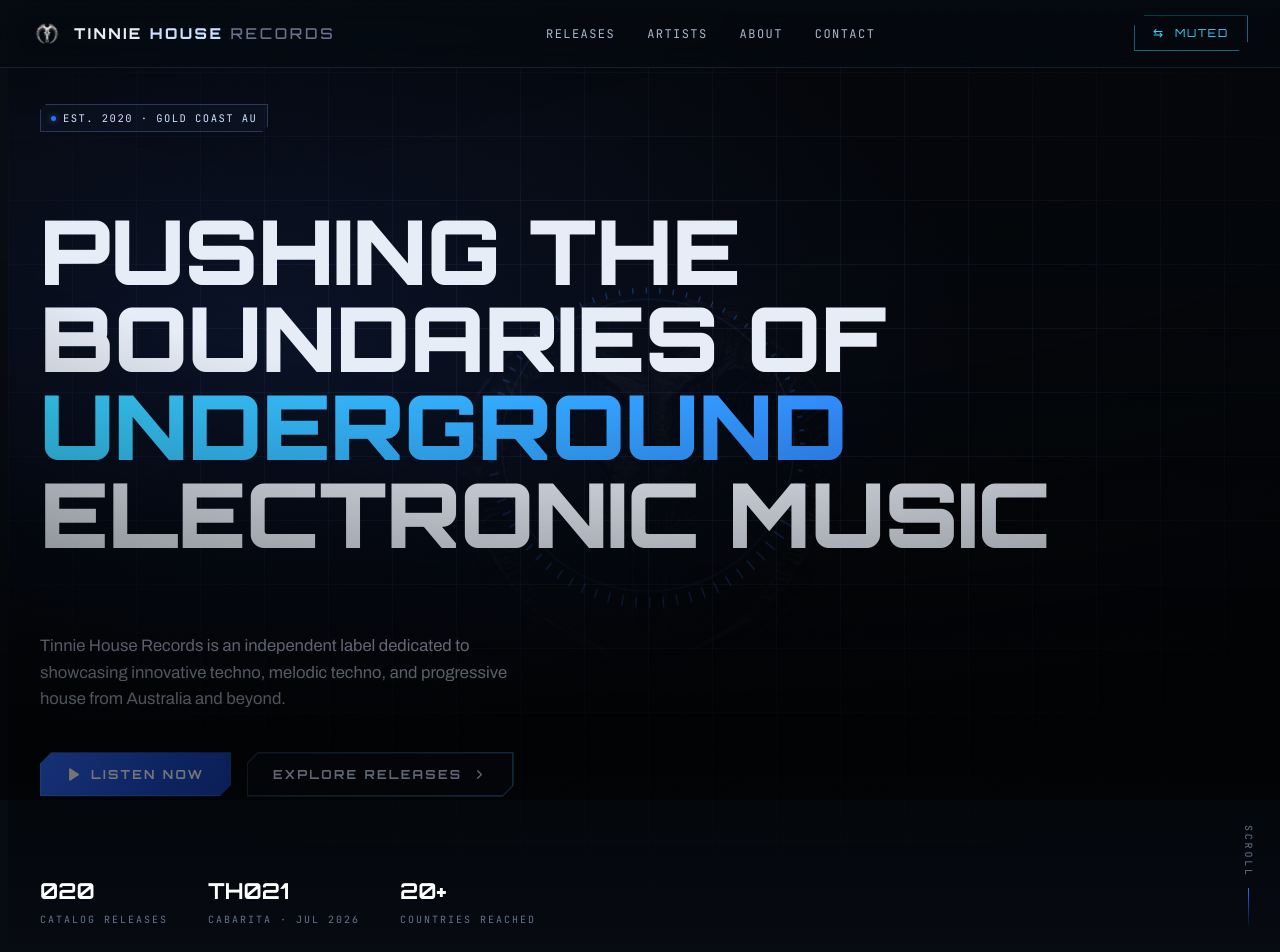
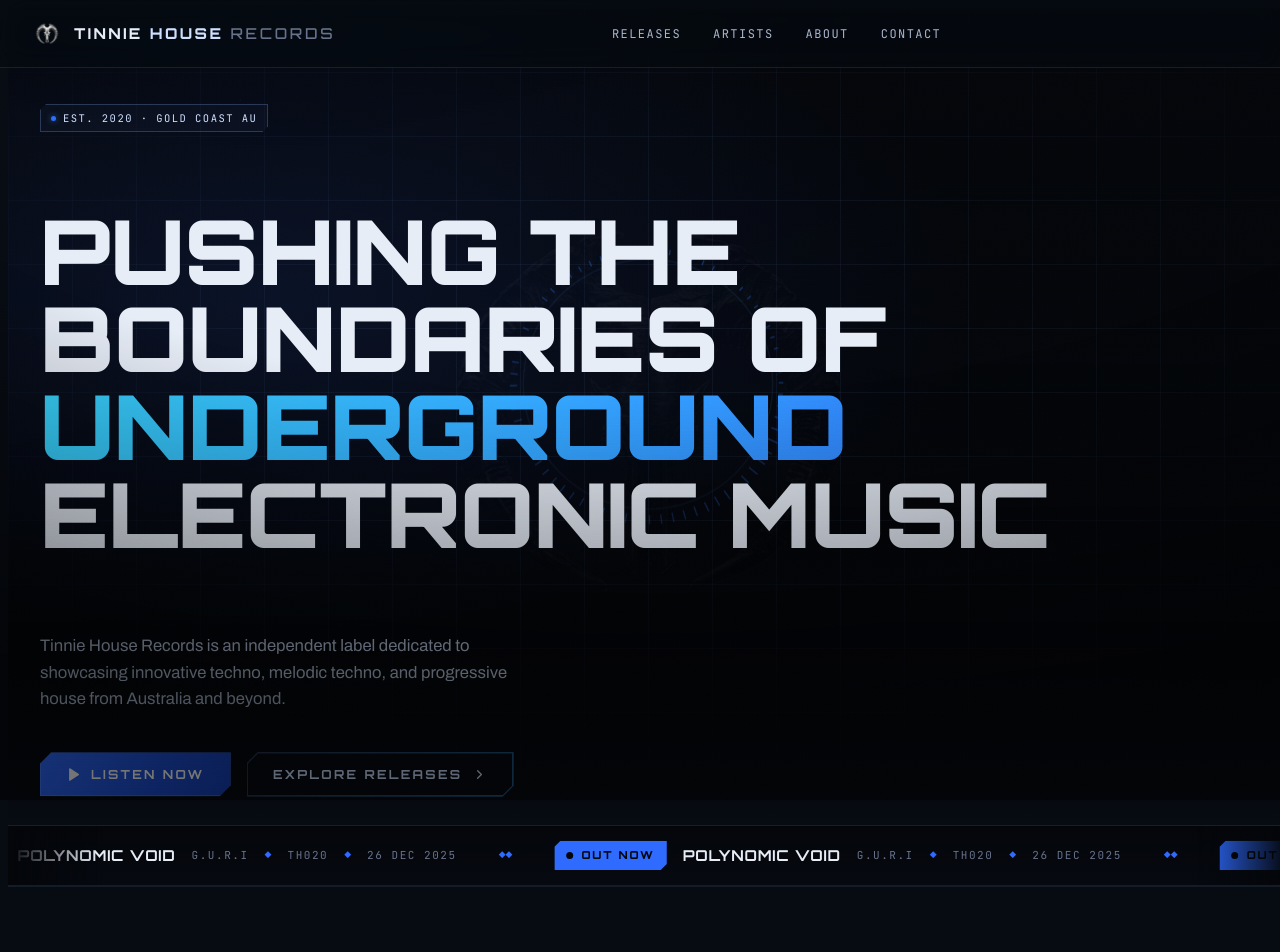
Before and after one commit to LXMachado/tinnie-house-revamp, a React (Vite) app in the folder client/: page / in a window 1280 px wide. Shown: the top 952 px of the page. Built offline with nearby package versions, Linux system fonts and the light colour scheme.

Commit message:
refactor(ui): remove deprecated mute button and hero metadata section

```diff
--- a/client/src/App.tsx
+++ b/client/src/App.tsx
@@ -61,11 +61,6 @@ function Header() {
           <span>Now Playing</span>
           <b>{currentTrack?.title ?? ""}</b>
         </div>
-
-        <button className="nav-mute" type="button">
-          <span className="nav-mute__icon">⇆</span>
-          MUTED
-        </button>
 
         <button
           className="hud hud--ghost hud--sm"
--- a/client/src/index.css
+++ b/client/src/index.css
@@ -524,24 +524,6 @@ section {
   text-transform: uppercase;
 }
 
-.nav-mute {
-  display: inline-flex;
-  align-items: center;
-  gap: 10px;
-  padding: 10px 18px;
-  border: 1px solid rgba(56, 214, 255, 0.45);
-  clip-path: polygon(10px 0, 100% 0, 100% calc(100% - 10px), calc(100% - 10px) 100%, 0 100%, 0 10px);
-  font-family: var(--f-disp);
-  font-size: 11px;
-  letter-spacing: 0.16em;
-  color: var(--ac-2);
-}
-
-.nav-mute__icon {
-  font-size: 12px;
-  line-height: 1;
-}
-
 .nav__mobile-menu {
   position: absolute;
   top: 68px;
@@ -1744,8 +1726,7 @@ section {
     display: none;
   }
 
-  .np,
-  .nav-mute {
+  .np {
     display: none;
   }
 
--- a/client/src/pages/home.tsx
+++ b/client/src/pages/home.tsx
@@ -237,23 +237,7 @@ export default function Home() {
           </div>
         </div>
 
-        <div className="hero__meta">
-          <div style={{ display: "flex", gap: 40, alignItems: "flex-end" }}>
-            <div className="hero__stat">
-              <b>020</b>
-              <span>Catalog Releases</span>
-            </div>
-            <div className="hero__stat">
-              <b>TH021</b>
-              <span>Cabarita · Jul 2026</span>
-            </div>
-            <div className="hero__stat">
-              <b>20+</b>
-              <span>Countries Reached</span>
-            </div>
-          </div>
-          <div className="hero__scroll">SCROLL</div>
-        </div>
+
       </section>
 
       <MarqueeStrip release={featuredRelease} />
```
